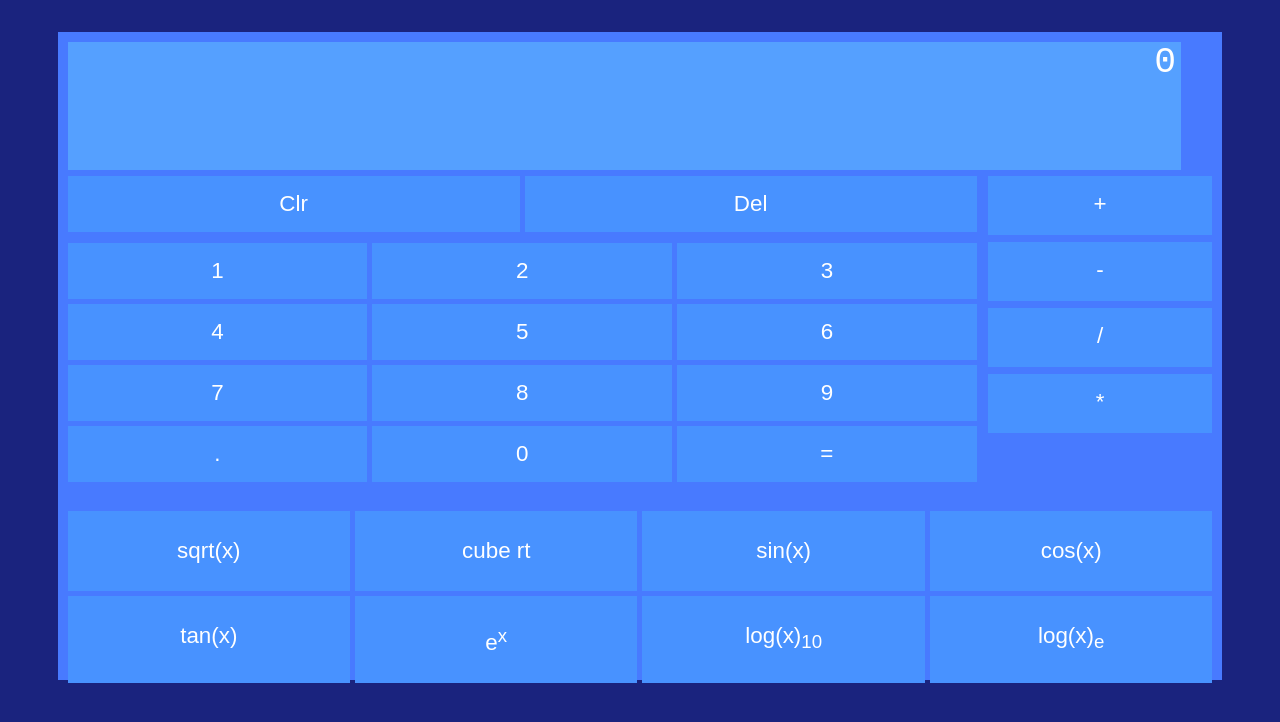
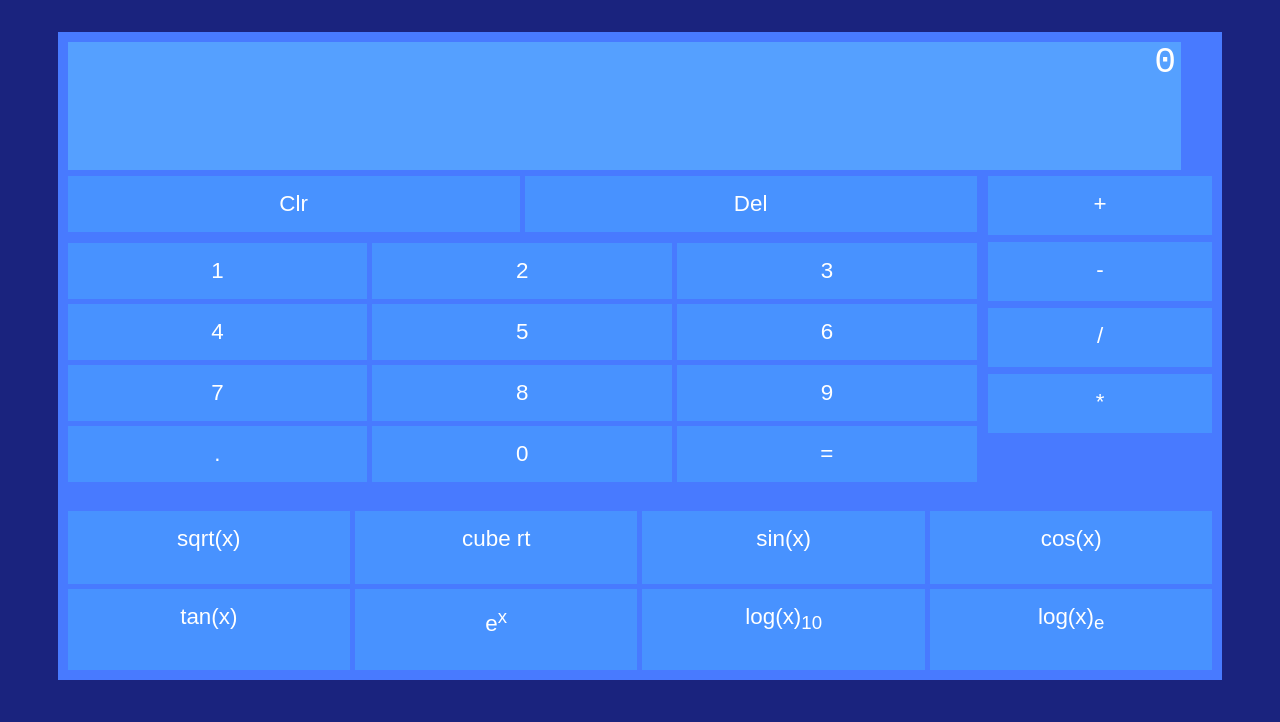
Before and after one commit to abhianuj/calculator, a plain HTML site: page index.html in a window 1280 px wide. Drawn offline with Linux system fonts and the light colour scheme.

Commit message:
removed some

```diff
--- a/style.css
+++ b/style.css
@@ -74,6 +74,3 @@ div[class^="a"]:hover{
     opacity: 0.5;
     color: black;
 }
-.hardmath div{
-    line-height: 10vh
-}
```
